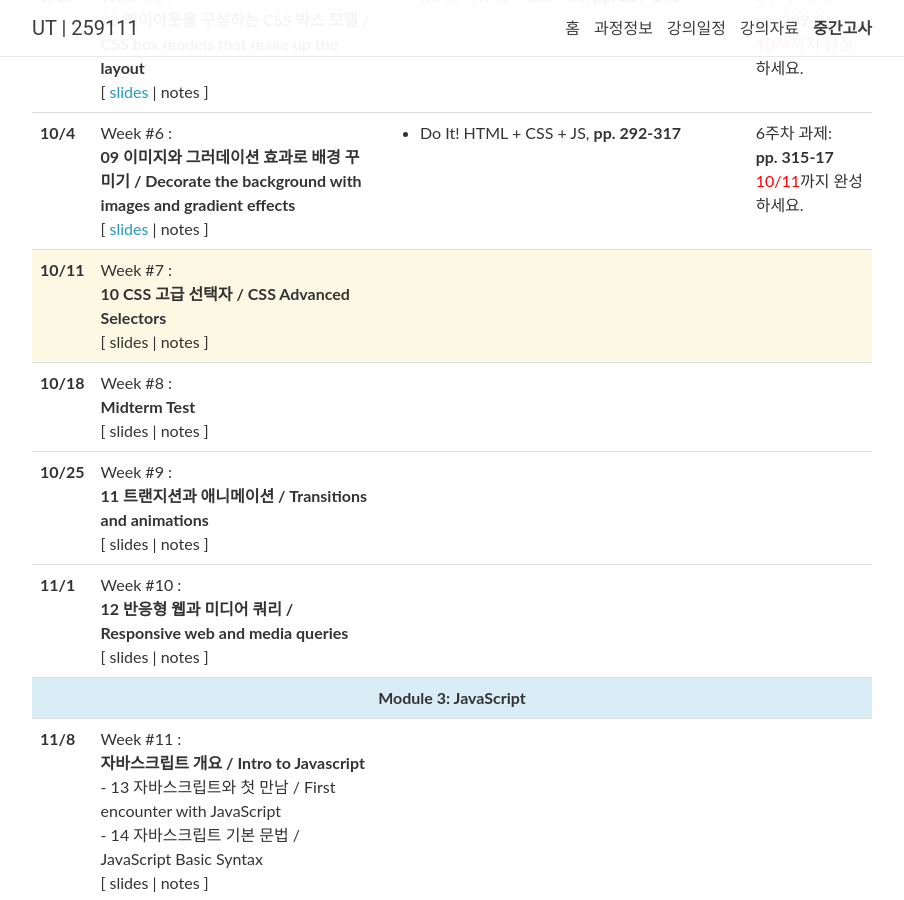
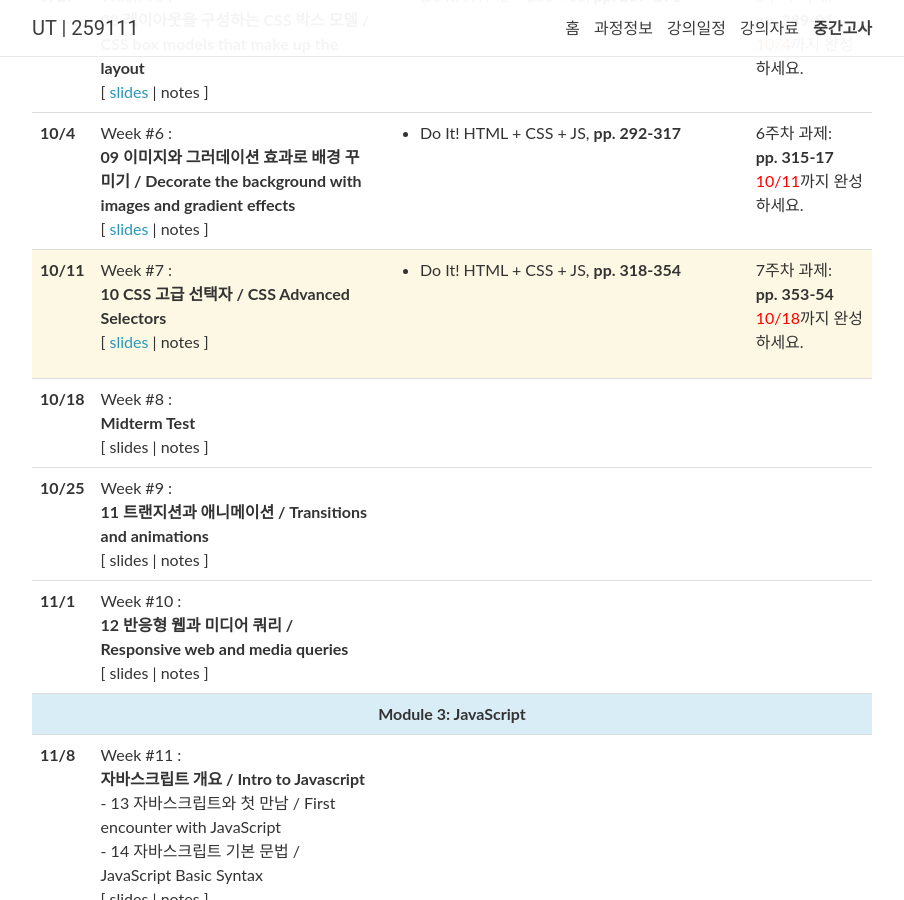
Before and after one commit to 2023-aaronkr/ut-web, a Jekyll site: the page built from _pages/lectures.md, in a window 1280 px wide and 900 px high, scrolled down 1052 px. Shown: the whole window, without its empty margins (188-1092 px from the left). Built offline with Jekyll 4.4.1, drawn with Linux system fonts in a browser that asks for light colours; nearby versions of some CDN libraries; comment, search, counter and statistics services are not loaded.

```diff
--- a/_data/lectures.yml
+++ b/_data/lectures.yml
@@ -79,9 +79,12 @@
   week: 7
   title: >
     <strong>10 CSS 고급 선택자 / CSS Advanced Selectors</strong>
-  slides:
-  readings:
-  logistics:
+  slides: "https://docs.google.com/presentation/d/1YsWo-K79a2Qh9Nh2EMbX8f3brFHngYa1rVTW1Gv3UOQ/edit?usp=sharing"
+  readings: >
+    Do It! HTML + CSS + JS, <strong>pp. 318-354</strong>
+  logistics: >
+    7주차 과제:<br><strong>pp. 353-54</strong><br>
+    <span style="color: red">10/18</span>까지 완성하세요.
 
 - date: 10/18
   week: 8
```
